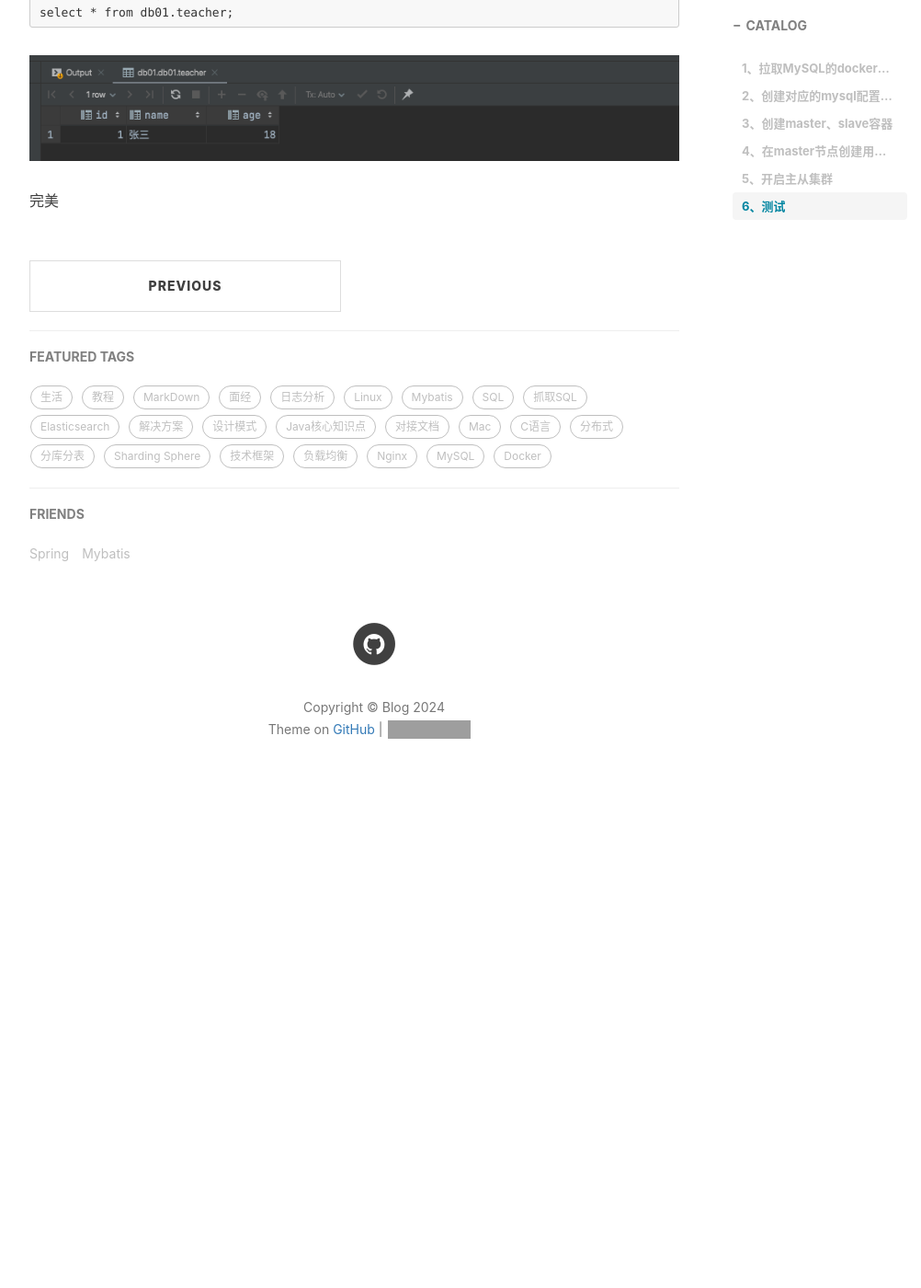
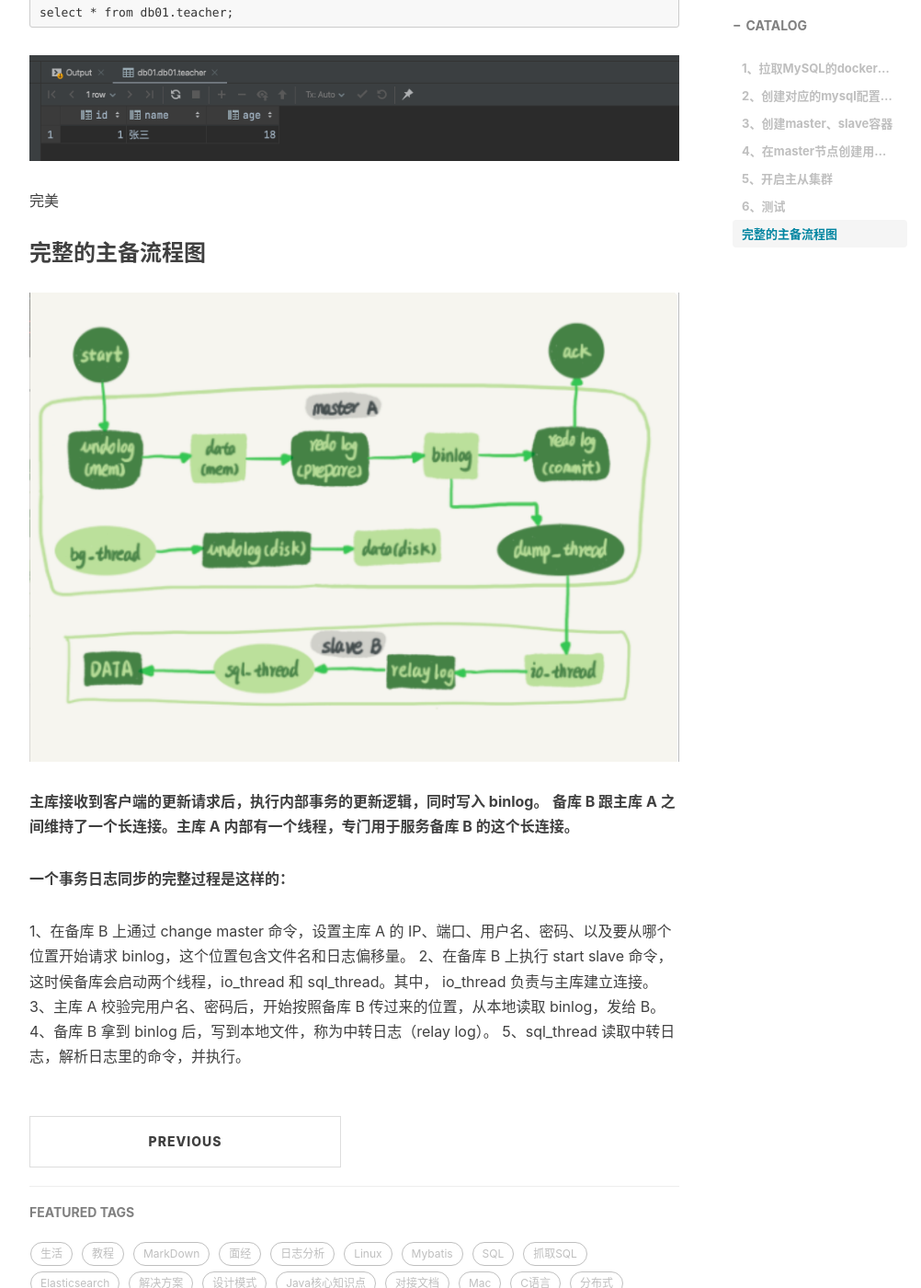
Before and after one commit to tongyongtao/tongyongtao.github.io, a Jekyll site: the page built from _posts/2024-05-28-基于docker快速搭建mysql主从集群.md, in a window 1280 px wide and 1400 px high, scrolled down 5844 px. Shown: the whole window at 92% size, without its empty margins (233-1235 px from the left). Built offline with Jekyll 4.4.1, drawn with Linux system fonts in a browser that asks for light colours; nearby versions of some CDN libraries; comment, search, counter and statistics services are not loaded; before the commit the page ends 6741 px from its top, so only the background shows below that; grey boxes are pictures that could not be loaded.

Commit message:
update blog

```diff
--- a/_posts/2024-05-28-基于docker快速搭建mysql主从集群.md
+++ b/_posts/2024-05-28-基于docker快速搭建mysql主从集群.md
@@ -246,3 +246,20 @@ select * from db01.teacher;
 
 
 完美
+
+
+
+### 完整的主备流程图
+
+![image-20240529000018384](/assets/images/image-20240529000018384.png)
+
+**主库接收到客户端的更新请求后，执行内部事务的更新逻辑，同时写入 binlog。**
+**备库 B 跟主库 A 之间维持了一个长连接。主库 A 内部有一个线程，专门用于服务备库 B 的这个长连接。**
+
+**一个事务日志同步的完整过程是这样的：**
+
+1、在备库 B 上通过 change master 命令，设置主库 A 的 IP、端口、用户名、密码、以及要从哪个位置开始请求 binlog，这个位置包含文件名和日志偏移量。
+2、在备库 B 上执行 start slave 命令，这时侯备库会启动两个线程，io_thread 和 sql_thread。其中， io_thread 负责与主库建立连接。
+3、主库 A 校验完用户名、密码后，开始按照备库 B 传过来的位置，从本地读取 binlog，发给 B。
+4、备库 B 拿到 binlog 后，写到本地文件，称为中转日志（relay log）。
+5、sql_thread 读取中转日志，解析日志里的命令，并执行。
```
Also changed, not shown: assets/images/image-20240529000018384.png (added).
